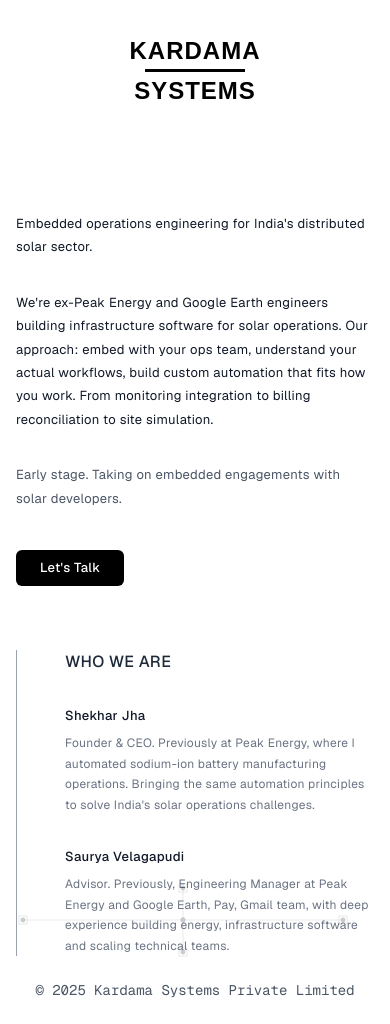
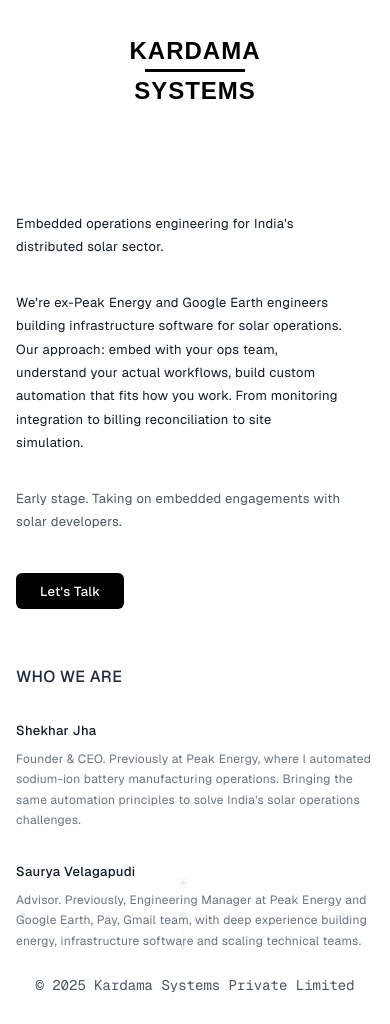
Before and after one commit to Kardama-Systems/website, a Next.js app: page / in a window 390 px wide. Built offline with nearby package versions, Linux system fonts and the light colour scheme.

Commit message:
added responsiveness

```diff
--- a/app/Component.tsx
+++ b/app/Component.tsx
@@ -2,11 +2,11 @@
 
 export default function Component() {
 	return (
-		<div className="max-w-6xl mx-auto space-y-16">
+		<div className="max-w-6xl mx-auto">
 			{/* Two column layout */}
-			<div className="grid grid-cols-1 md:grid-cols-2 gap-16 md:gap-24">
+			<div className="grid grid-cols-1 md:grid-cols-2 gap-2 md:gap-4">
 				{/* Left column - Mission */}
-				<div className="space-y-8">
+				<div className="space-y-8 pr-8">
 					<p className="text-[13px] leading-[1.8] text-gray-900 dark:text-gray-100 tracking-wide">
 						Embedded operations engineering for India&apos;s distributed solar
 						sector.
@@ -34,7 +34,7 @@
 				</div>
 
 				{/* Right column - Team */}
-				<div className="space-y-8 border-l border-gray-400 pl-12 md:pl-24">
+				<div className="space-y-8 md:border-l md:border-gray-200 md:pl-12 pt-12 md:pt-0">
 					<h2 className="text-md font-medium tracking-wide text-gray-800 uppercase">
 						Who We Are
 					</h2>
--- a/app/Footer.tsx
+++ b/app/Footer.tsx
@@ -2,7 +2,7 @@
 	return (
 		<footer className="row-start-3 flex items-end justify-center pb-4 w-full relative">
 			{/* Circuit board pattern */}
-			<div className="absolute bottom-0 left-0 right-0 h-40 opacity-24 text-gray-800 pointer-events-none">
+			<div className="absolute bottom-0 left-0 right-0 h-40 opacity-12 text-gray-500 pointer-events-none">
 				<svg
 					width="100%"
 					height="100%"
```
